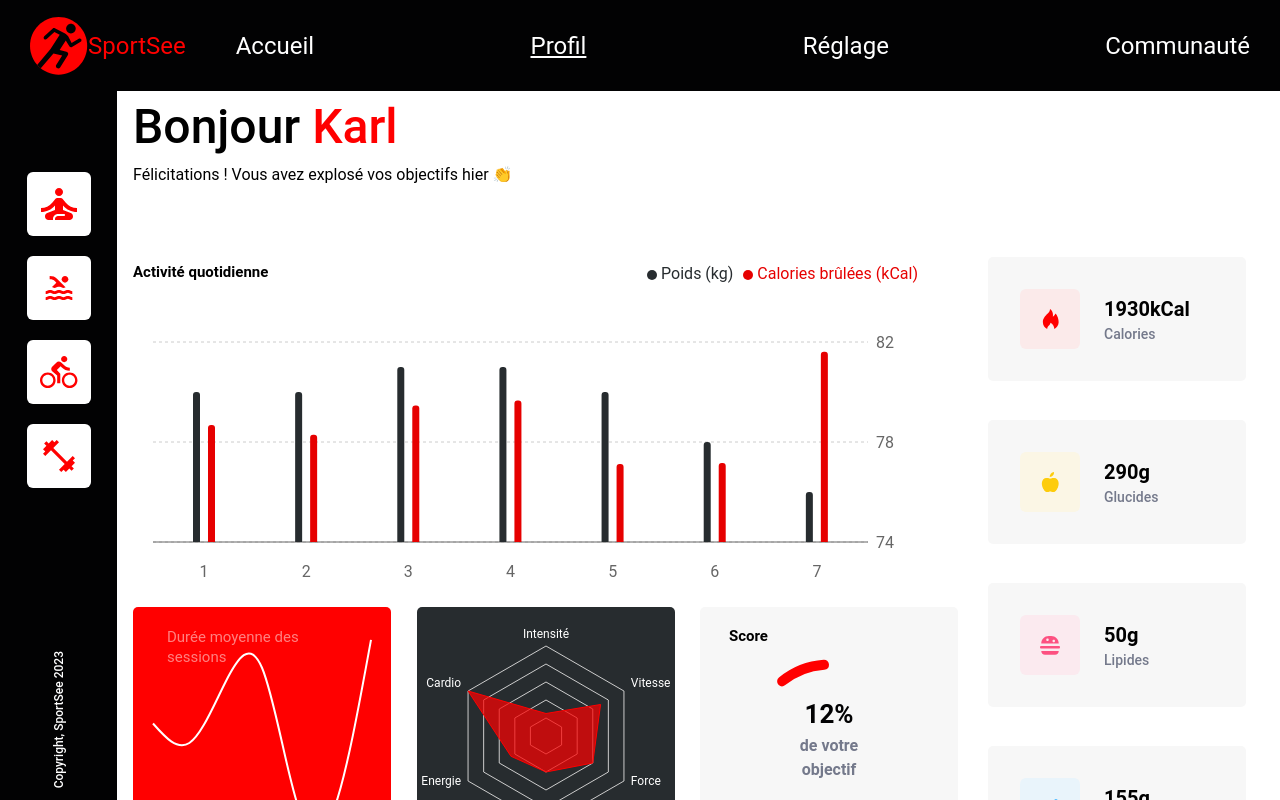
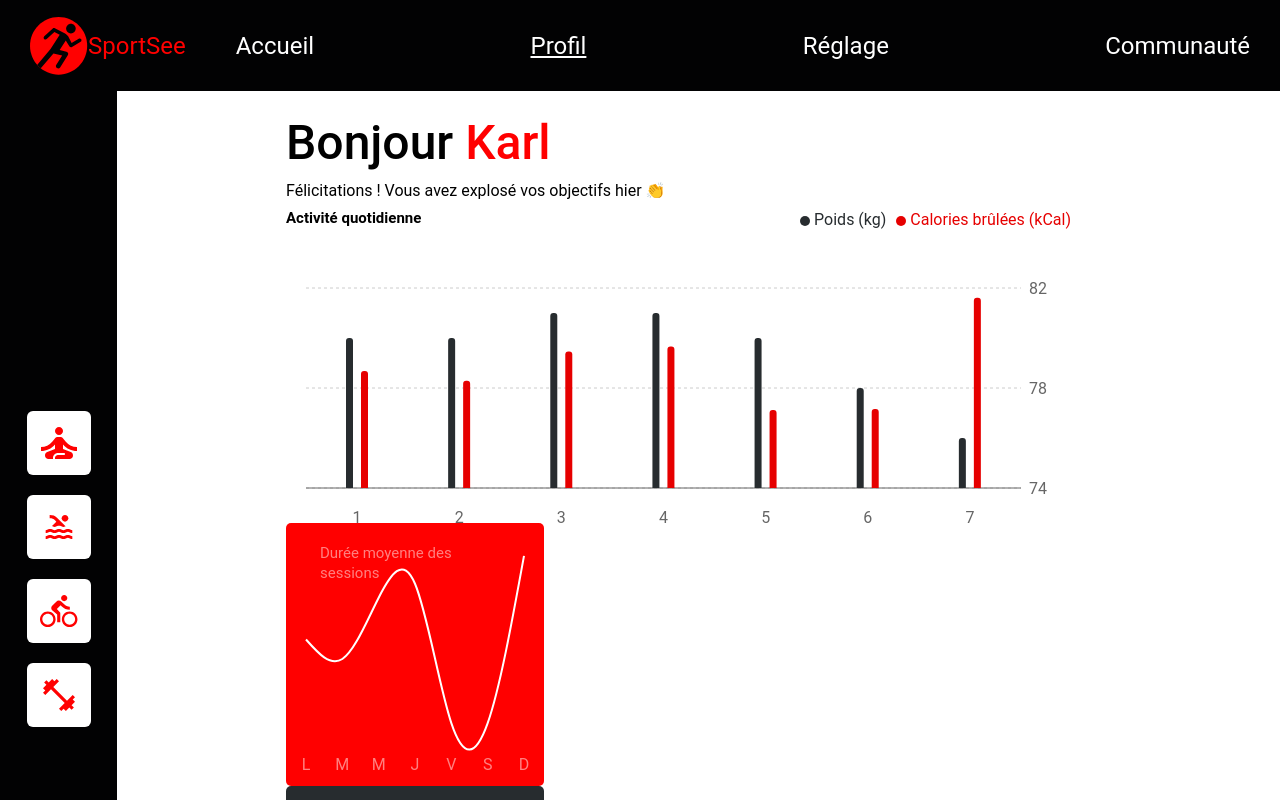
Before and after one commit to htaylor91/p12_taylor_heather, a React (Vite) app in the folder Front/: page /#/profil/user/12 in a window 1280 px wide. Shown: the top 800 px of the page. Built offline with nearby package versions, Linux system fonts and the light colour scheme.

Commit message:
feat(styles): 📱 add container query for Profile page, adjust grid, alignment, and padding

```diff
--- a/Front/src/styles/App.css
+++ b/Front/src/styles/App.css
@@ -1,15 +1,14 @@
-#root, .App {
+.App {
+  min-width: 100vw;
   min-height: 100vh;
-}
-
-.App {
+  --header-height: 91px;
+  --sidenav-width: 117px;
   display: grid;
   grid-template-areas:
   "header header"
   "sidenav main";
-
-  grid-template-columns: 117px 1fr;
-  grid-template-rows: 91px 1fr;
+  grid-template-columns: var(--sidenav-width) 1fr;
+  grid-template-rows: var(--header-height) 1fr;
 }
 
 .header {
@@ -18,8 +17,10 @@
 
 .sidenav {
   grid-area: sidenav;
+  min-height: calc(100vh - var(--header-height));
 }
 
 .Profile {
   grid-area: main;
+  min-width: calc(100vw - var(--sidenav-width));
 }
--- a/Front/src/styles/MacrosCard.css
+++ b/Front/src/styles/MacrosCard.css
@@ -1,10 +1,14 @@
 .MacrosCard {
+    --gap-macros: 24px;
+    --height-macros: 124px;
+    --width-macros: 258px;
+    --padding-macros: 32px;
     display: flex;
     align-items: center;
-    gap: 24px;
-    height: 124px;
-    width: 258px;
-    padding: 32px;
+    gap: var(--gap-macros);
+    height: var(--height-macros);
+    width: var(--width-macros);
+    padding: var(--padding-macros);
     border-radius: 5px;
     background-color: var(--color-gray-lightest);
 }
@@ -19,3 +23,16 @@
     font-size: 14px;
     color: var(--color-gray);
 }
+
+@container profile (width < 1200px){
+    .MacrosCard {
+        --gap-macros: 15px;
+        --height-macros: 95px;
+        --width-macros: 195px;
+        --padding-macros: 16px;
+        gap: var(--gap-macros);
+        height: var(--height-macros);
+        width: var(--width-macros);
+        padding: var(--padding-macros);
+    }
+}
--- a/Front/src/styles/Profile.css
+++ b/Front/src/styles/Profile.css
@@ -1,27 +1,59 @@
-.container-vertical {
-    display: flex;
-    flex-direction: column;
-}
-
-.container-horizontal {
-    display: flex;
-    flex-direction: row;
-    justify-content: space-between;
-}
-
-.macros {
-    justify-content: space-between;
+.main-profile{
+    container-type: inline-size;
+    container-name: profile;
+    display: grid;
+    place-items: center;
 }
 
 .Profile {
-    padding-left: 1rem;
+    padding: 1rem;
+    display: grid;
+    max-width: 1200px;
+    place-items: center;
 }
 
-.Profile-charts {
-    padding-top: 70px;
-    gap: 30px;
+
+.graphics-container {
+    display: grid;
+    grid-template-columns: 1fr 1fr;
+    gap: 35px;
+    max-width: 1170px;
 }
 
-.Profile-square-charts {
+.activity-container {
+    width: 835px;
+    height: 320px;
+}
+
+.square-charts-container {
     padding-top: 30px;
+    display: flex;
+    justify-content: space-between;
+    align-items: end;
+    gap: 20px;
 }
+
+.macros-container {
+    display: grid;
+    grid-template-columns: 1fr;
+    grid-template-rows: repeat(4, 1fr);
+    place-items: center;
+    gap: 40px;
+    max-width: 300px;
+}
+
+@container profile (width < 1200px){
+    .graphics-container {
+        grid-template-columns: 1fr;
+        place-items: center;
+    }
+
+    .macros-container{
+        grid-template-columns: repeat(4, max-content);
+        grid-template-rows: 1fr;
+        gap: 18px;
+        justify-content: space-between;
+        justify-items: center;
+        max-width: 835px;
+    }
+}
```
